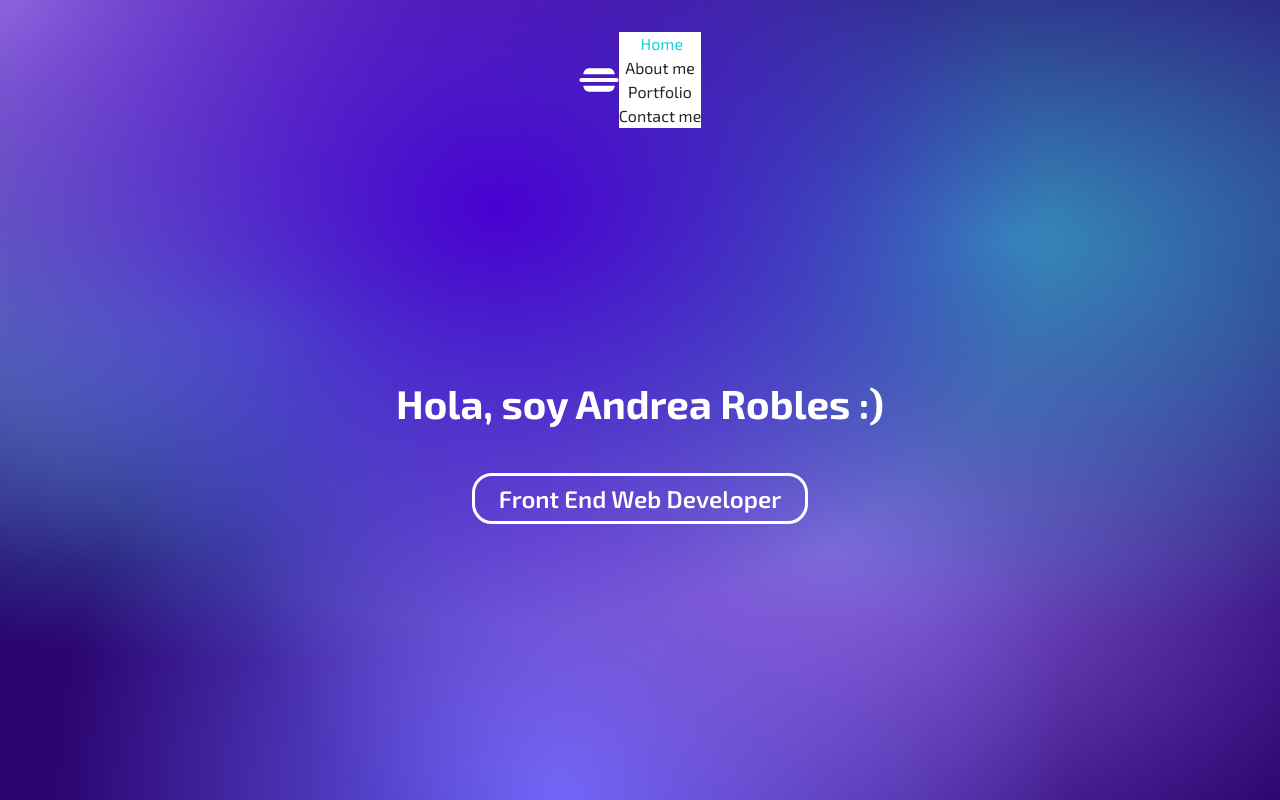
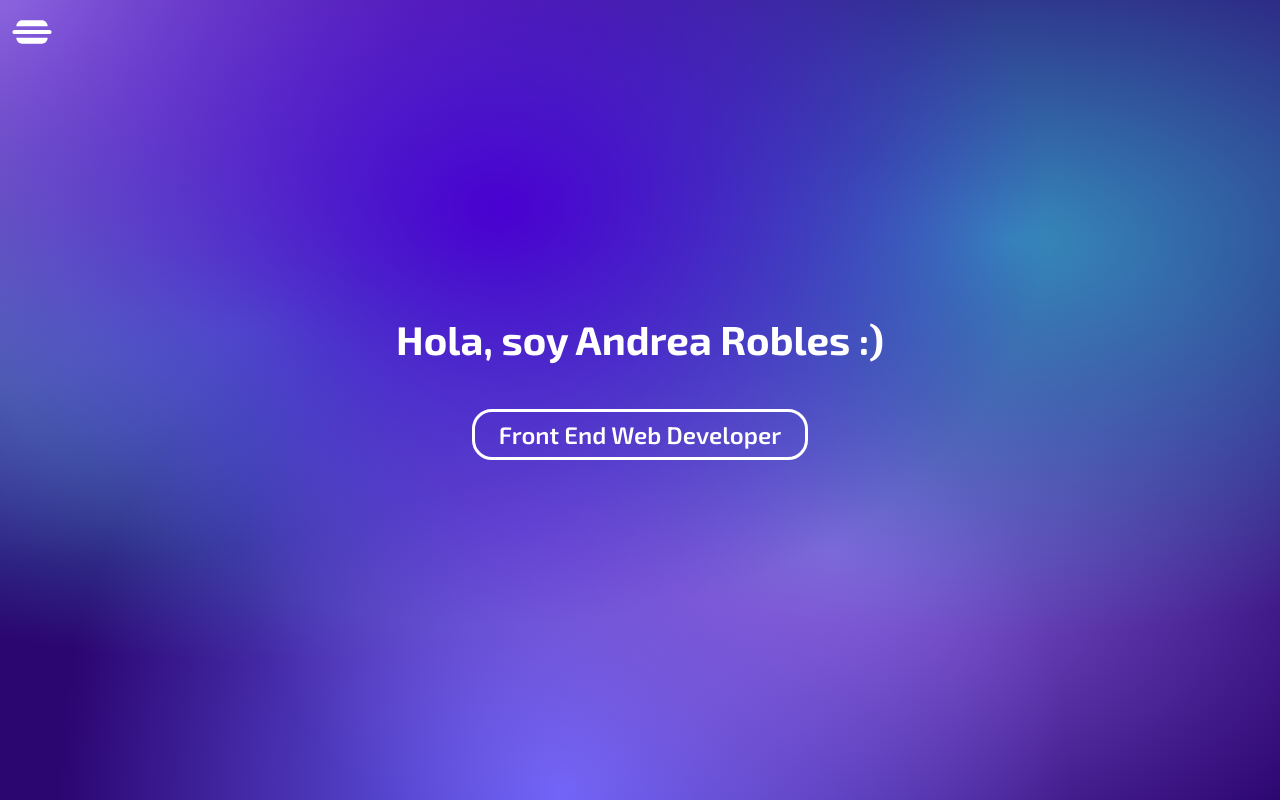
Before and after one commit to andrearobdav/portfolio, a Vue app: page / in a window 1280 px wide. Built offline with nearby package versions, Linux system fonts and the light colour scheme.

Commit message:
I made the dropdown but it needs some changes

```diff
--- a/src/App.vue
+++ b/src/App.vue
@@ -1,14 +1,24 @@
 <script setup>
 import { RouterLink, RouterView } from 'vue-router'
+import { ref } from "vue";
+
+const best_dropdown = ref(localStorage.getItem("best_dropwdown") === "true");
+const isOpen = () => {
+  best_dropdown.value = !best_dropdown.value;
+  localStorage.setItem("best_dropdown", best_dropdown.value);
+};
+
 </script>
 
 <template>
   <header>
 
-    <div class="wrapper">
-      <nav>
+    <!-- <div :class="`${best_dropdown ? 'best-dropdown' : ''}`"> -->
+    <nav :class="`${best_dropdown ? 'best-dropdown' : ''}`">
+      <button class="toggle-prof" v-on:click="isOpen">
         <img class="menu-icon" src="@/assets/svg/burger-icon.svg" alt="" />
-        <div class="dropdown">
+      </button>
+      <div class="dropdown-content" id="myDropdown">
         <RouterLink to="/"> <img src="" alt="" class="nav-icon home">
           Home</RouterLink>
         <RouterLink to="/about"><img src="" alt="" class="nav-icon about">About me</RouterLink>
@@ -16,7 +26,7 @@ import { RouterLink, RouterView } from 'vue-router'
         <RouterLink to="/contact"><img src="" alt="" class="nav-icon contact">Contact me</RouterLink>
       </div>
     </nav>
-    </div>
+    <!-- </div> -->
   </header>
 
   <main>
@@ -49,10 +59,42 @@ body {
       display: flex;
       flex-direction: column;
 
-      .wrapper {
 
+      // & .best-dropdown {
+      //   width: 100%;
+      //   font-size: 1rem;
+      //   text-align: center;
+      //   margin-top: 2rem;
+      //   display: flex;
+      //   align-items: center;
+      //   justify-content: center;
 
-        nav {
+      .toggle-prof {
+        display: flex;
+        align-items: center;
+        justify-content: center;
+        width: 4rem;
+        height: 4rem;
+        outline: none;
+        border: none;
+        background-color: transparent;
+
+        .menu-icon {
+          width: 2.5rem;
+          height: 2.5rem;
+        }
+      }
+
+      .dropdown-content {
+        display: none;
+
+        .router-link {
+          display: none;
+        }
+
+      }
+
+      & .best-dropdown {
         width: 100%;
         font-size: 1rem;
         text-align: center;
@@ -61,20 +103,50 @@ body {
         align-items: center;
         justify-content: center;
 
+        .toggle-prof {
+          display: flex;
+          align-items: center;
+          justify-content: center;
+          width: 4rem;
+          height: 4rem;
+          margin-top: 20rem;
+          outline: none;
+          border: none;
+
           .menu-icon {
             width: 2.5rem;
             height: 2.5rem;
           }
+        }
 
-          .dropdown {
-            background-color: var(--secondary-color);
+        .dropdown-content {
+          display: block;
+          position: fixed;
           display: flex;
           flex-direction: column;
+          justify-content: space-around;
+          align-items: flex-start;
+          background-color: white;
+          box-shadow: 2px 2px 15px 5px rgba(0, 0, 0, 0.2);
+          -webkit-box-shadow: 2px 2px 15px 5px rgba(0, 0, 0, 0.2);
+          width: 14rem;
+          height: 12rem;
+          padding: 1rem;
+          transition: 0.3s ease-out;
+
+          .router-link {
+            display: block;
+            position: fixed;
+            color: #282828;
+            text-decoration: none;
+            font-weight: 500;
+            display: flex;
             align-items: center;
-            justify-content: center;
+            flex-direction: row;
+            cursor: pointer;
 
           }
-
+        }
       }
 
       nav a.router-link-exact-active {
@@ -87,9 +159,6 @@ body {
 
 
       nav a {
-          // display: inline-block;
-          // padding: 0 1rem;
-          // border-left: 1px solid var(--color-border);
         color: var(--dark-color);
         text-decoration: none;
       }
@@ -109,6 +178,6 @@ body {
 
 
   }
-  }
+
 }
 </style>
```
Lines whose indentation alone changed are shown as unchanged.
